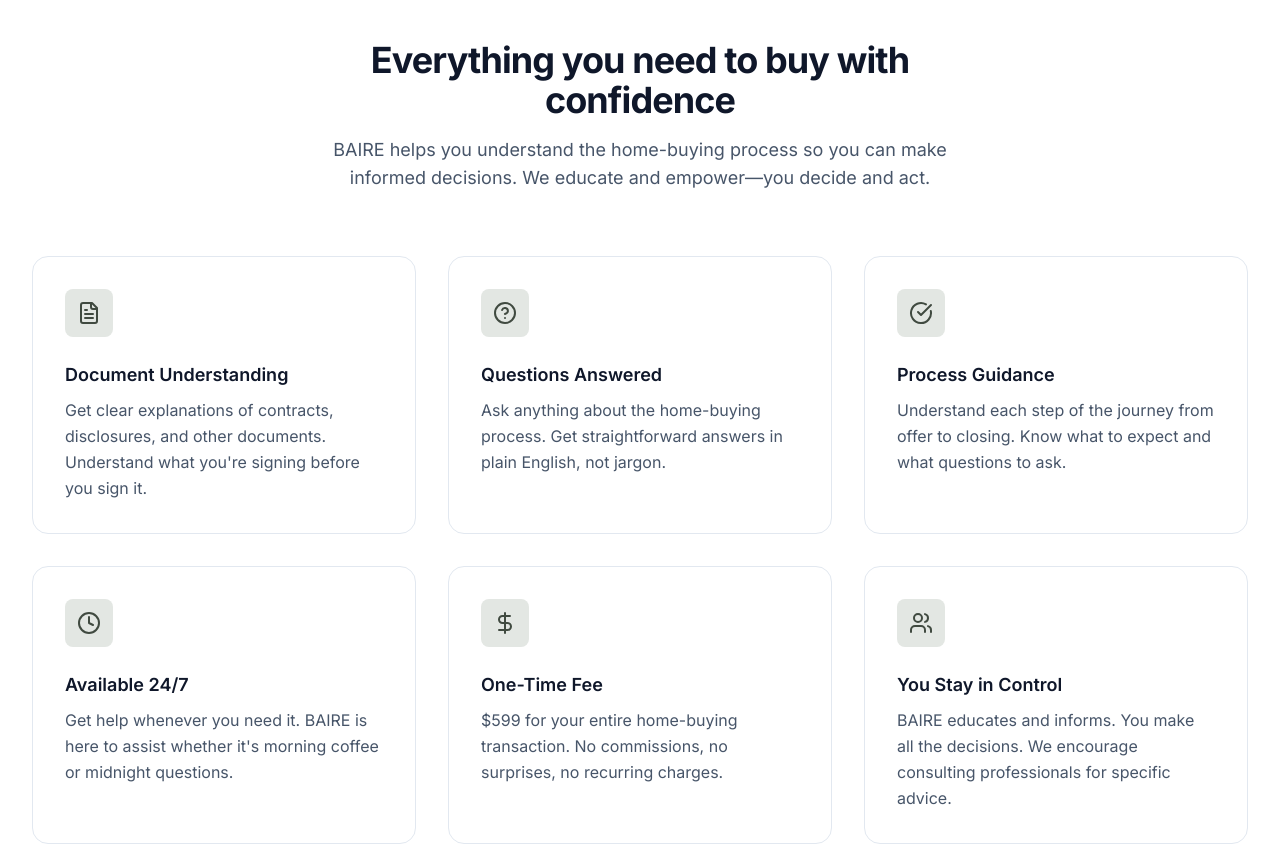
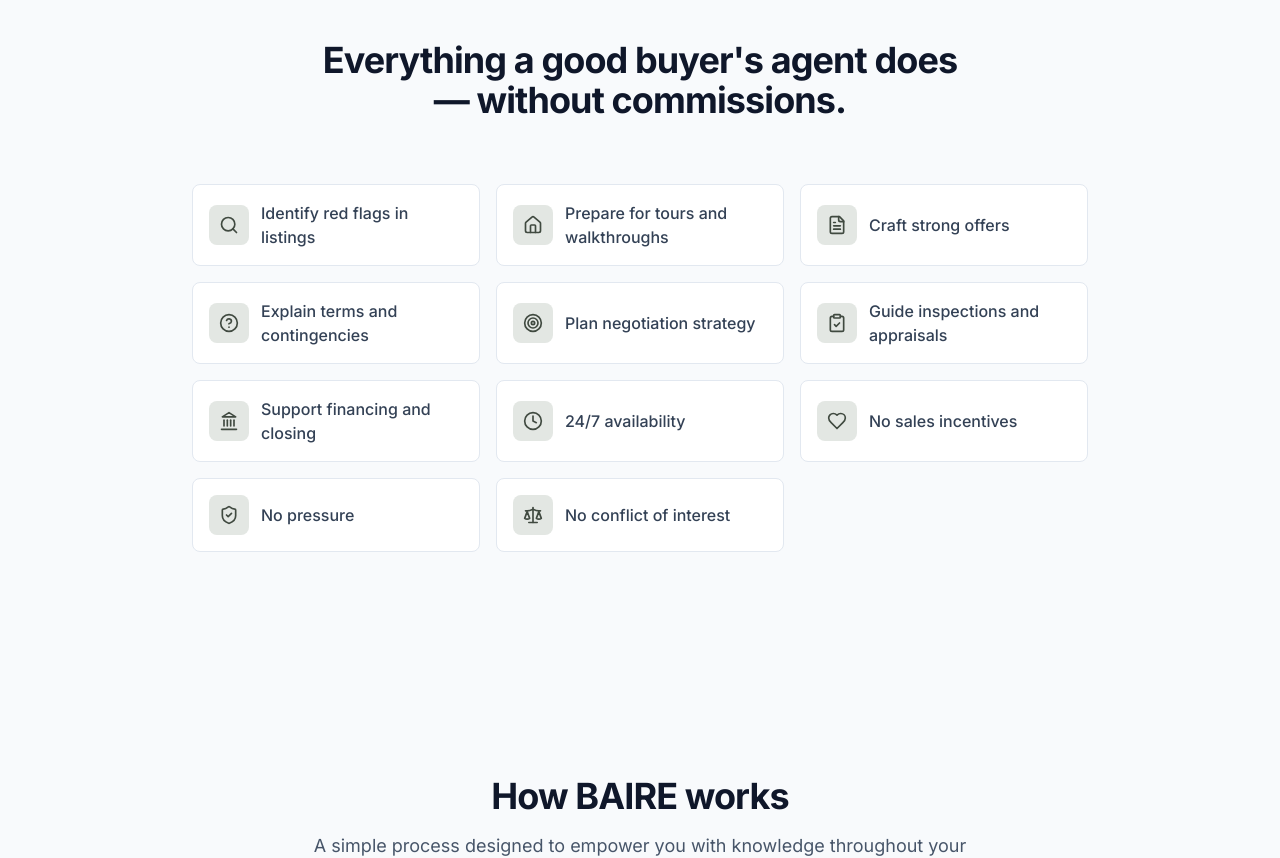
Before and after one commit to geoffbailey114/baireapp, a Next.js app: page / in a window 1280 px wide. Shown: the part 840-1698 px from the top of the page. Built offline with nearby package versions, Linux system fonts and the light colour scheme.

Commit message:
Update features.tsx

```diff
--- a/components/features.tsx
+++ b/components/features.tsx
@@ -2,50 +2,63 @@
 
 import { motion } from 'framer-motion'
 import {
+  Search,
+  Home,
   FileText,
   HelpCircle,
-  CheckCircle,
+  Target,
+  ClipboardCheck,
+  Landmark,
   Clock,
-  DollarSign,
-  Users
+  Heart,
+  ShieldCheck,
+  Scale
 } from 'lucide-react'
 
 const features = [
   {
+    icon: Search,
+    title: 'Identify red flags in listings',
+  },
+  {
+    icon: Home,
+    title: 'Prepare for tours and walkthroughs',
+  },
+  {
     icon: FileText,
-    title: 'Document Understanding',
-    description:
-      'Get clear explanations of contracts, disclosures, and other documents. Understand what you\'re signing before you sign it.',
+    title: 'Craft strong offers',
   },
   {
     icon: HelpCircle,
-    title: 'Questions Answered',
-    description:
-      'Ask anything about the home-buying process. Get straightforward answers in plain English, not jargon.',
+    title: 'Explain terms and contingencies',
   },
   {
-    icon: CheckCircle,
-    title: 'Process Guidance',
-    description:
-      'Understand each step of the journey from offer to closing. Know what to expect and what questions to ask.',
+    icon: Target,
+    title: 'Plan negotiation strategy',
+  },
+  {
+    icon: ClipboardCheck,
+    title: 'Guide inspections and appraisals',
+  },
+  {
+    icon: Landmark,
+    title: 'Support financing and closing',
   },
   {
     icon: Clock,
-    title: 'Available 24/7',
-    description:
-      'Get help whenever you need it. BAIRE is here to assist whether it\'s morning coffee or midnight questions.',
+    title: '24/7 availability',
   },
   {
-    icon: DollarSign,
-    title: 'One-Time Fee',
-    description:
-      '$599 for your entire home-buying transaction. No commissions, no surprises, no recurring charges.',
+    icon: Heart,
+    title: 'No sales incentives',
   },
   {
-    icon: Users,
-    title: 'You Stay in Control',
-    description:
-      'BAIRE educates and informs. You make all the decisions. We encourage consulting professionals for specific advice.',
+    icon: ShieldCheck,
+    title: 'No pressure',
+  },
+  {
+    icon: Scale,
+    title: 'No conflict of interest',
   },
 ]
 
@@ -54,32 +67,28 @@ const containerVariants = {
   visible: {
     opacity: 1,
     transition: {
-      staggerChildren: 0.1,
+      staggerChildren: 0.05,
     },
   },
 }
 
 const itemVariants = {
-  hidden: { opacity: 0, y: 20 },
+  hidden: { opacity: 0, y: 10 },
   visible: {
     opacity: 1,
     y: 0,
-    transition: { duration: 0.5 },
+    transition: { duration: 0.3 },
   },
 }
 
 export function Features() {
   return (
-    <section className="py-20 md:py-28 bg-white">
+    <section className="py-20 md:py-28 bg-slate-50">
       <div className="container">
         <div className="mx-auto max-w-2xl text-center mb-16">
           <h2 className="text-3xl font-bold tracking-tight text-slate-900 sm:text-4xl">
-            Everything you need to buy with confidence
+            Everything a good buyer's agent does — without commissions.
           </h2>
-          <p className="mt-4 text-lg text-slate-600">
-            BAIRE helps you understand the home-buying process so you can make
-            informed decisions. We educate and empower—you decide and act.
-          </p>
         </div>
 
         <motion.div
@@ -87,23 +96,20 @@ export function Features() {
           initial="hidden"
           whileInView="visible"
           viewport={{ once: true, margin: '-100px' }}
-          className="grid gap-8 md:grid-cols-2 lg:grid-cols-3"
+          className="mx-auto max-w-4xl grid gap-4 sm:grid-cols-2 lg:grid-cols-3"
         >
           {features.map((feature) => (
             <motion.div
               key={feature.title}
               variants={itemVariants}
-              className="relative rounded-2xl border border-slate-200 bg-white p-8 transition-shadow hover:shadow-lg"
+              className="flex items-center gap-3 rounded-lg border border-slate-200 bg-white p-4"
             >
-              <div className="flex h-12 w-12 items-center justify-center rounded-lg bg-sage-100">
-                <feature.icon className="h-6 w-6 text-sage-700" aria-hidden="true" />
+              <div className="flex h-10 w-10 flex-shrink-0 items-center justify-center rounded-lg bg-sage-100">
+                <feature.icon className="h-5 w-5 text-sage-700" aria-hidden="true" />
               </div>
-              <h3 className="mt-6 text-lg font-semibold text-slate-900">
+              <span className="text-slate-700 font-medium">
                 {feature.title}
-              </h3>
-              <p className="mt-2 text-slate-600 leading-relaxed">
-                {feature.description}
-              </p>
+              </span>
             </motion.div>
           ))}
         </motion.div>
```
